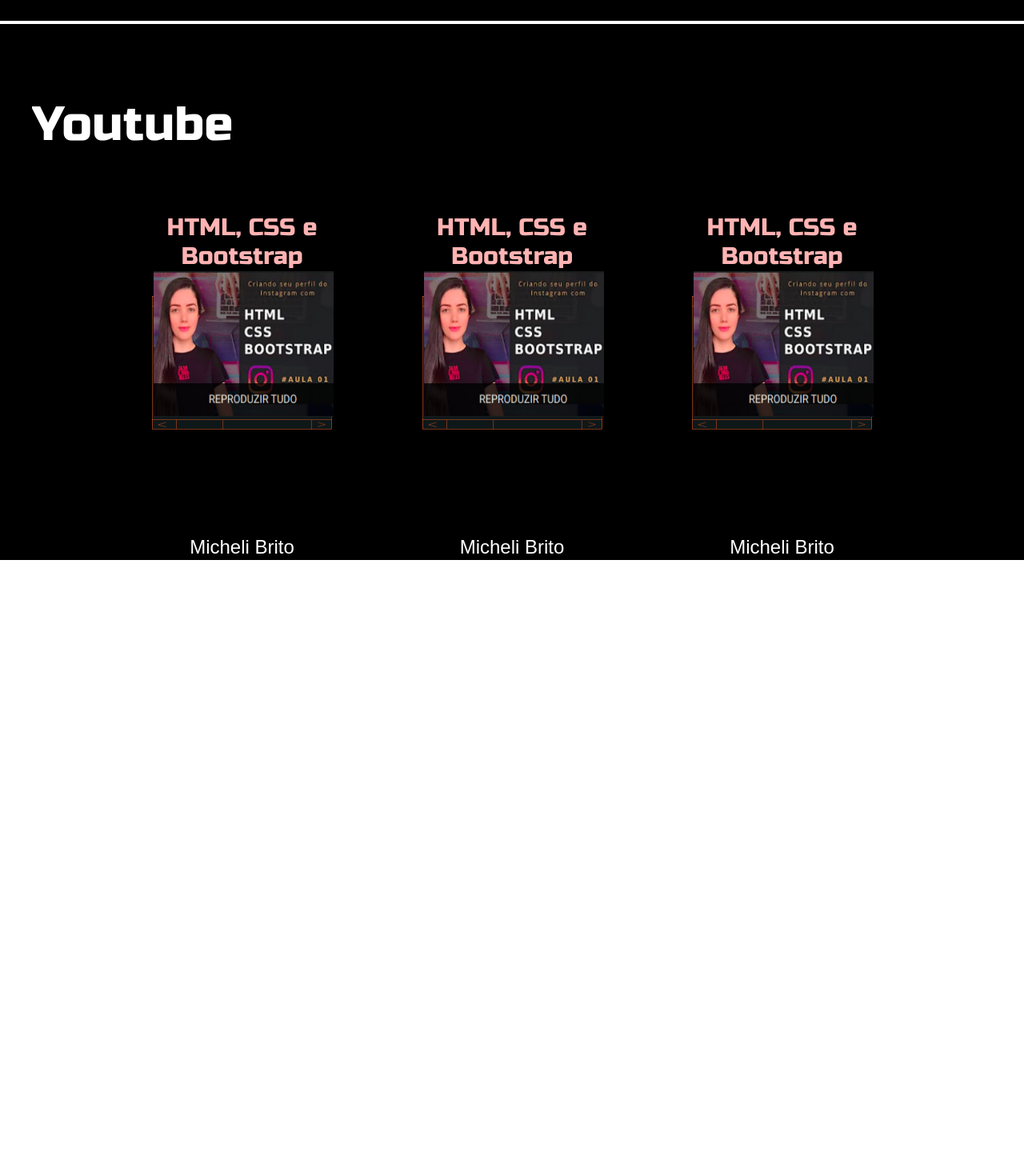
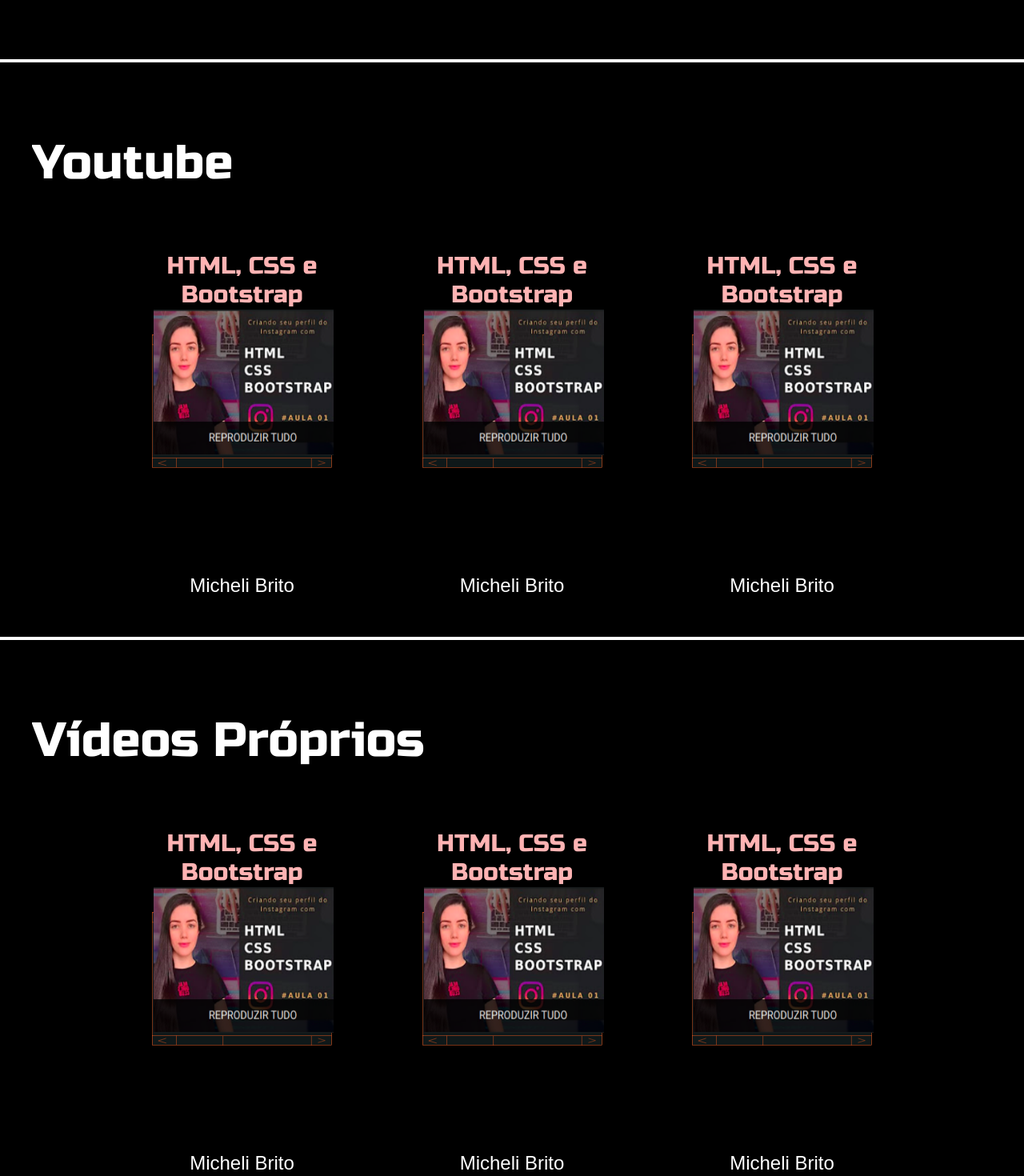
Before and after one commit to petengcomp/frontend-dev-studies, a React (Vite) app: page /content in a window 1280 px wide. Shown: the part 1080-2550 px from the top of the page at 80% size. Before the commit the page ends 1780 px from the top, so only its background shows below. Built offline with nearby package versions, Linux system fonts and the light colour scheme; a web font is replaced by a local one.

Commit message:
:recycle: refactored content page and home animation

```diff
--- a/src/components/Navbar.tsx
+++ b/src/components/Navbar.tsx
@@ -4,7 +4,7 @@
 }
 
 export default function formBox({}:Props){
-    const scrollPosition = useScrollPosition();
+    const scrollPosition = useScrollPosition() + 100;
     const sections = document.querySelectorAll("section");
     const navLiAnchors = document.querySelectorAll("ul li a");
     let current : string|null = "";
@@ -28,7 +28,7 @@
                 <div className="flex justify-center w-full md:block" id="navbar-default">
                     <ul className="flex flex-col justify-center p-4 mt-4 rounded-lg border md:flex-row md:space-x-8 md:mt-0 md:text-sm md:font-medium md:border-0 dark:bg-gray-800 md:dark:bg-gray-900 dark:border-gray-700">
                         <li>
-                            <a href="#nlw" className="nlw block py-2 pr-4 pl-3 text-white bg-laranja rounded md:bg-transparent md:p-0 dark:text-white" aria-current="page">NLW's</a>
+                            <a href="#nlw" className="nlw block py-2 pr-4 pl-3 bg-laranja rounded md:bg-transparent md:p-0 dark:text-white" aria-current="page">NLW's</a>
                         </li>
                         <li>
                             <a href="#youtube" className="youtube block py-2 pr-4 pl-3 text-gray-700 rounded md:hover:bg-transparent md:border-0 md:hover:text-laranja md:p-0">Youtube</a>
--- a/src/components/NlwBoxContent.tsx
+++ b/src/components/NlwBoxContent.tsx
@@ -19,8 +19,8 @@
     return (
         <div className="flex justify-between mx-[150px] mt-20">
             <div className="h-[371px]">
-                <img src="./src/assets/caixa.svg" alt="caixa onde vai a imagem" />
-                <a onClick={routeChange} className="cursor-pointer"><img className="relative z-1 -top-[340px] left-0.5 w-[495px] h-[310px] overflow-hidden" src={thumbnailPath} alt="nlw" /></a>
+                <a onClick={routeChange} className="cursor-pointer"><img src="./src/assets/caixa.svg" alt="caixa onde vai a imagem" /></a>
+                <img className="relative z-1 -top-[340px] left-0.5 w-[495px] h-[310px] overflow-hidden" src={thumbnailPath} alt="nlw" />
             </div>
             <div className="flex flex-col gap-6 items-center justify-center w-[450px]">
                 <Titulo text={title} style={'text-rosinha text-6xl font-russ'} />
--- a/src/components/YtBoxContent.tsx
+++ b/src/components/YtBoxContent.tsx
@@ -13,8 +13,10 @@
         <div className="flex flex-col gap-8 text-center mt-20 w-1/4">
             <Titulo text={title} style={'text-rosinha text-3xl font-russ'} />
             <div className="h-[266px]">
-                <img src="./src/assets/caixa.svg" alt="caixa onde vai a imagem" />
-                <a href={link} target="_blank"><img className="relative z-1 -top-[198px] left-0.5 w-[284px] h-[182px] overflow-hidden" src={thumbnailPath} alt="nlw" /></a>
+                <a href={link} target="_blank">
+                    <img src="./src/assets/caixa.svg" alt="caixa onde vai a imagem" />
+                </a>
+                <img className="relative z-1 -top-[198px] left-0.5 w-[284px] h-[182px] overflow-hidden" src={thumbnailPath} alt="nlw" />
             </div>
             <p className="text-white font-sasita text-2xl">{canal}</p>
         </div>
--- a/src/pages/Content.tsx
+++ b/src/pages/Content.tsx
@@ -2,10 +2,9 @@
 import Navbar from "../components/Navbar";
 import Titulo from "../components/Titulo";
 import Divider from "../components/Divider";
+import { useEffect } from "react";
+import '../styles/NavBar.css'
 import YtBoxContent from "../components/YtBoxContent";
-import { useEffect } from "react";
-import { motion } from "framer-motion";
-import '../styles/NavBar.css'
 
 export default function Content() {
 
@@ -21,7 +20,7 @@
     return (
         <div style={{transition: "0.5s"}} id='page' className="bg-black h-full w-screen opacity-5">
             <Navbar />
-            <section id="nlw" className="my-12 mx-10 pt-12 overflow-hidden">
+            <section id="nlw" className="my-12 mx-10 pt-12 overflow-hidden pb-12">
                 <Titulo text="NLW's"/>
                 <NlwBoxContent
                     title="Ignite"
@@ -37,7 +36,7 @@
                 />
             </section>
             <Divider />
-            <section id="youtube" className="mt-12 mx-10 pt-12 overflow-hidden">
+            <section id="youtube" className="mt-12 mx-10 pt-12 overflow-hidden pb-12">
                 <Titulo text="Youtube"/>
                 <div className="flex justify-between mx-[150px]">
                     <YtBoxContent
@@ -60,9 +59,96 @@
                     />
                 </div>
             </section>
-            <section id="videos-proprios"></section>
-            <section id="slides"></section>
-            <section id="livros"></section>
+            <Divider />
+            <section id="videos-proprios" className="mt-12 mx-10 pt-12 overflow-hidden pb-12">
+                <Titulo text="Vídeos Próprios"/>
+                <div className="flex justify-between mx-[150px]">
+                    <YtBoxContent
+                        title="HTML, CSS e Bootstrap"
+                        canal="Micheli Brito"
+                        thumbnailPath="./src/assets/micheli.png"
+                        link="https://youtube.com/playlist?list=PL8iIphQOyG-Cv3auRYoZtbvzJJrsvdMy-"
+                    />
+                    <YtBoxContent
+                        title="HTML, CSS e Bootstrap"
+                        canal="Micheli Brito"
+                        thumbnailPath="./src/assets/micheli.png"
+                        link="https://youtube.com/playlist?list=PL8iIphQOyG-Cv3auRYoZtbvzJJrsvdMy-"
+                    />
+                    <YtBoxContent
+                        title="HTML, CSS e Bootstrap"
+                        canal="Micheli Brito"
+                        thumbnailPath="./src/assets/micheli.png"
+                        link="https://youtube.com/playlist?list=PL8iIphQOyG-Cv3auRYoZtbvzJJrsvdMy-"
+                    />
+                </div>
+            </section>
+            <Divider />
+            <section id="slides" className="mt-12 mx-10 pt-12 overflow-hidden pb-12">
+                <Titulo text="Slides"/>
+                <div className="flex justify-between mx-[150px]">
+                    <YtBoxContent
+                        title="HTML, CSS e Bootstrap"
+                        canal="Micheli Brito"
+                        thumbnailPath="./src/assets/micheli.png"
+                        link="https://youtube.com/playlist?list=PL8iIphQOyG-Cv3auRYoZtbvzJJrsvdMy-"
+                    />
+                    <YtBoxContent
+                        title="HTML, CSS e Bootstrap"
+                        canal="Micheli Brito"
+                        thumbnailPath="./src/assets/micheli.png"
+                        link="https://youtube.com/playlist?list=PL8iIphQOyG-Cv3auRYoZtbvzJJrsvdMy-"
+                    />
+                    <YtBoxContent
+                        title="HTML, CSS e Bootstrap"
+                        canal="Micheli Brito"
+                        thumbnailPath="./src/assets/micheli.png"
+                        link="https://youtube.com/playlist?list=PL8iIphQOyG-Cv3auRYoZtbvzJJrsvdMy-"
+                    />
+                </div>
+            </section>
+            <Divider />
+            <section id="livros" className="mt-12 mx-10 pt-12 overflow-hidden pb-12">
+                <Titulo text="Livros"/>
+                <div className="flex justify-between mx-[150px] flex-wrap gap-10">
+                    <YtBoxContent
+                        title="HTML, CSS e Bootstrap"
+                        canal="Micheli Brito"
+                        thumbnailPath="./src/assets/micheli.png"
+                        link="https://youtube.com/playlist?list=PL8iIphQOyG-Cv3auRYoZtbvzJJrsvdMy-"
+                    />
+                    <YtBoxContent
+                        title="HTML, CSS e Bootstrap"
+                        canal="Micheli Brito"
+                        thumbnailPath="./src/assets/micheli.png"
+                        link="https://youtube.com/playlist?list=PL8iIphQOyG-Cv3auRYoZtbvzJJrsvdMy-"
+                    />
+                    <YtBoxContent
+                        title="HTML, CSS e Bootstrap"
+                        canal="Micheli Brito"
+                        thumbnailPath="./src/assets/micheli.png"
+                        link="https://youtube.com/playlist?list=PL8iIphQOyG-Cv3auRYoZtbvzJJrsvdMy-"
+                    />
+                    <YtBoxContent
+                        title="HTML, CSS e Bootstrap"
+                        canal="Micheli Brito"
+                        thumbnailPath="./src/assets/micheli.png"
+                        link="https://youtube.com/playlist?list=PL8iIphQOyG-Cv3auRYoZtbvzJJrsvdMy-"
+                    />
+                    <YtBoxContent
+                        title="HTML, CSS e Bootstrap"
+                        canal="Micheli Brito"
+                        thumbnailPath="./src/assets/micheli.png"
+                        link="https://youtube.com/playlist?list=PL8iIphQOyG-Cv3auRYoZtbvzJJrsvdMy-"
+                    />
+                    <YtBoxContent
+                        title="HTML, CSS e Bootstrap"
+                        canal="Micheli Brito"
+                        thumbnailPath="./src/assets/micheli.png"
+                        link="https://youtube.com/playlist?list=PL8iIphQOyG-Cv3auRYoZtbvzJJrsvdMy-"
+                    />
+                </div>
+            </section>
         </div>
     )
 }
--- a/src/pages/Play.tsx
+++ b/src/pages/Play.tsx
@@ -26,7 +26,7 @@
             <section className="h-[60%] bg-purple-500-800 border-t-laranja border-b-laranja border-t-2 border-b-2 flex">
                 <div className="h-full w-1/6 flex items-center justify-center"><img src={playL} alt="" /></div>
                 <div className="h-full w-2/3 bg-gray-500 m-auto border-r-2 border-l-2 border-r-laranja border-l-laranja">
-                    <iframe src="https://drive.google.com/file/d/1ahb6-kAgaKrPOA6XriTspQabxAm5DSIE/view?usp=sharing" frameBorder="0"></iframe>
+                <iframe src="https://drive.google.com/file/d/16jXqVfOc6vPg8g3Kj1MM5Ixei06pGFTM/preview" className="w-full h-full" allow="autoplay"></iframe>
                 </div>
                 <div className="h-full w-1/6 flex items-center justify-center"><img src={playR} alt="" /></div>
             </section>
--- a/src/styles/Home.css
+++ b/src/styles/Home.css
@@ -1,18 +1,18 @@
 @keyframes float {
 	0% {
-		transform: translatey(0px);
+		transform: translatey(20px);
 	}
 	50% {
-		transform: translatey(-20px);
+		transform: translatey(-30px);
 	}
 	100% {
-		transform: translatey(0px);
+		transform: translatey(20px);
 	}
 }
 
 .avatar {
 	transform: translatey(0px);
-	animation: float 6s ease-in-out infinite;
+	animation: float 4s ease-in-out infinite;
 }
 
 html {
--- a/src/styles/NavBar.css
+++ b/src/styles/NavBar.css
@@ -1,3 +1,6 @@
 .active{
     color: #E7561D;
+    text-decoration: underline 3px;
+    text-decoration-color: #E7561D;
+    text-underline-offset: 4px;
 }
```
